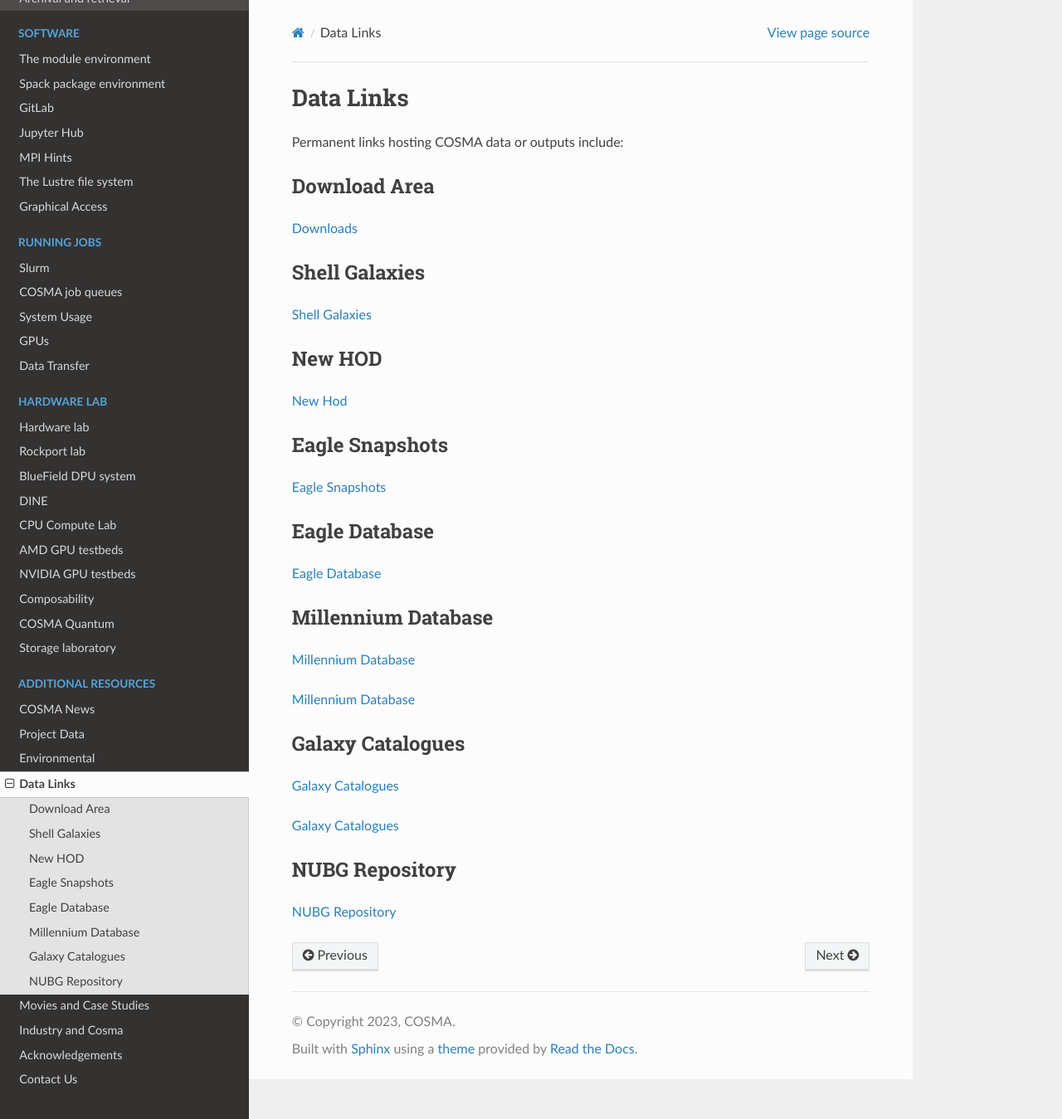
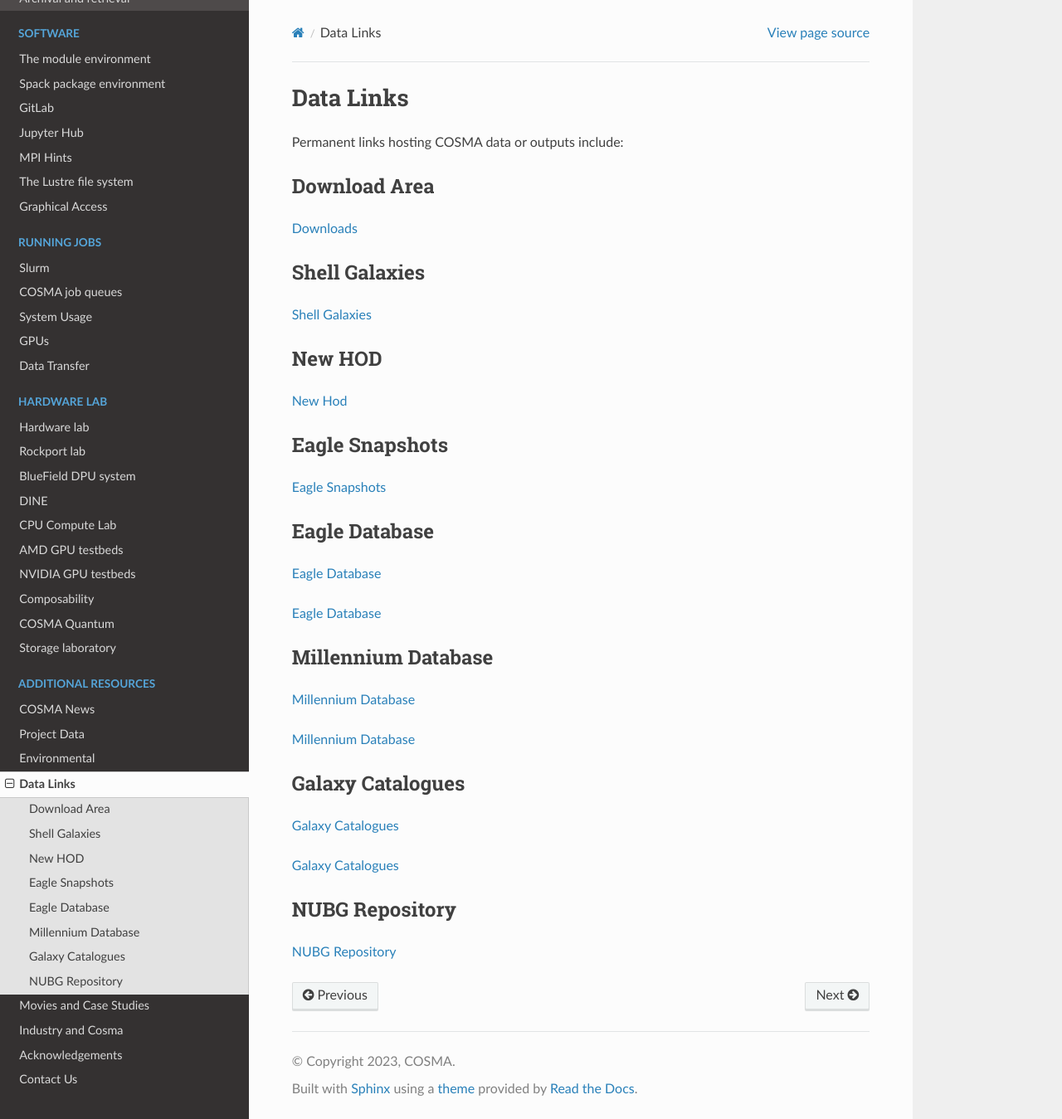
Before and after one commit to agb32/cosmadoc, a Sphinx documentation site: the page built from docs/source/links.md, in a window 1280 px wide and 1349 px high. Shown: the whole window at 83% size. Built offline with Sphinx 7.4.7 and the Read the Docs theme 2.0.0, drawn with Linux system fonts in a browser that asks for light colours.

Commit message:
updated links

```diff
--- a/docs/source/links.md
+++ b/docs/source/links.md
@@ -16,11 +16,13 @@
 
 ## Eagle Snapshots
 
-[Eagle Snapshots](http://dataweb.cosma.dur.ac.uk:8080/eagle-snapshots/)
+[Eagle Snapshots](http://dataweb.cosma.dur.ac.uk:8443/eagle-snapshots/)
 
 ## Eagle Database
 
-[Eagle Database](http://virgodb.dur.ac.uk:8080/Eagle/)
+[Eagle Database](http://virgodb.dur.ac.uk:8443/Eagle/)
+
+[Eagle Database](http://virgodb.cosma.dur.ac.uk:8443/Eagle/)
 
 ## Millennium Database
 
```
